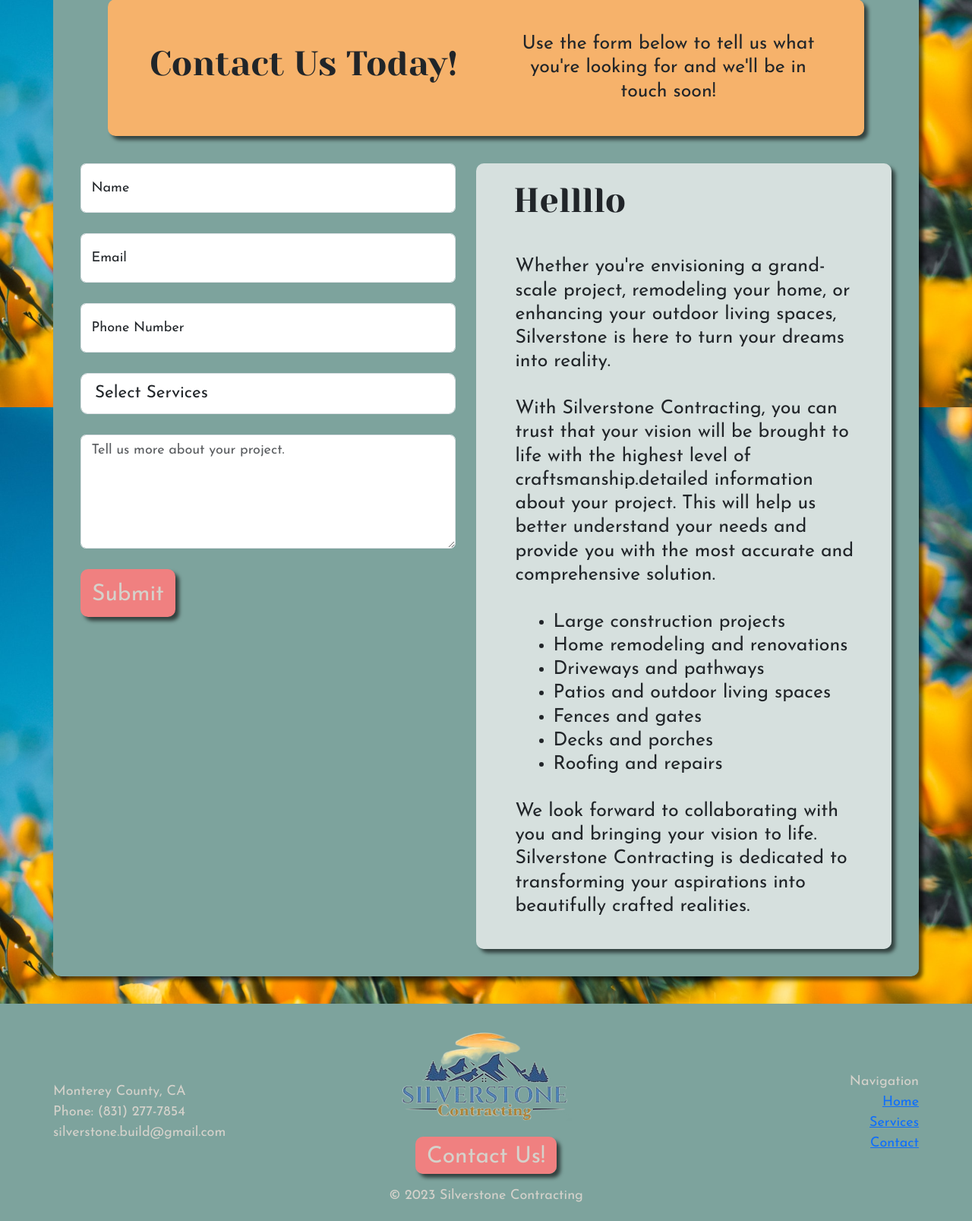
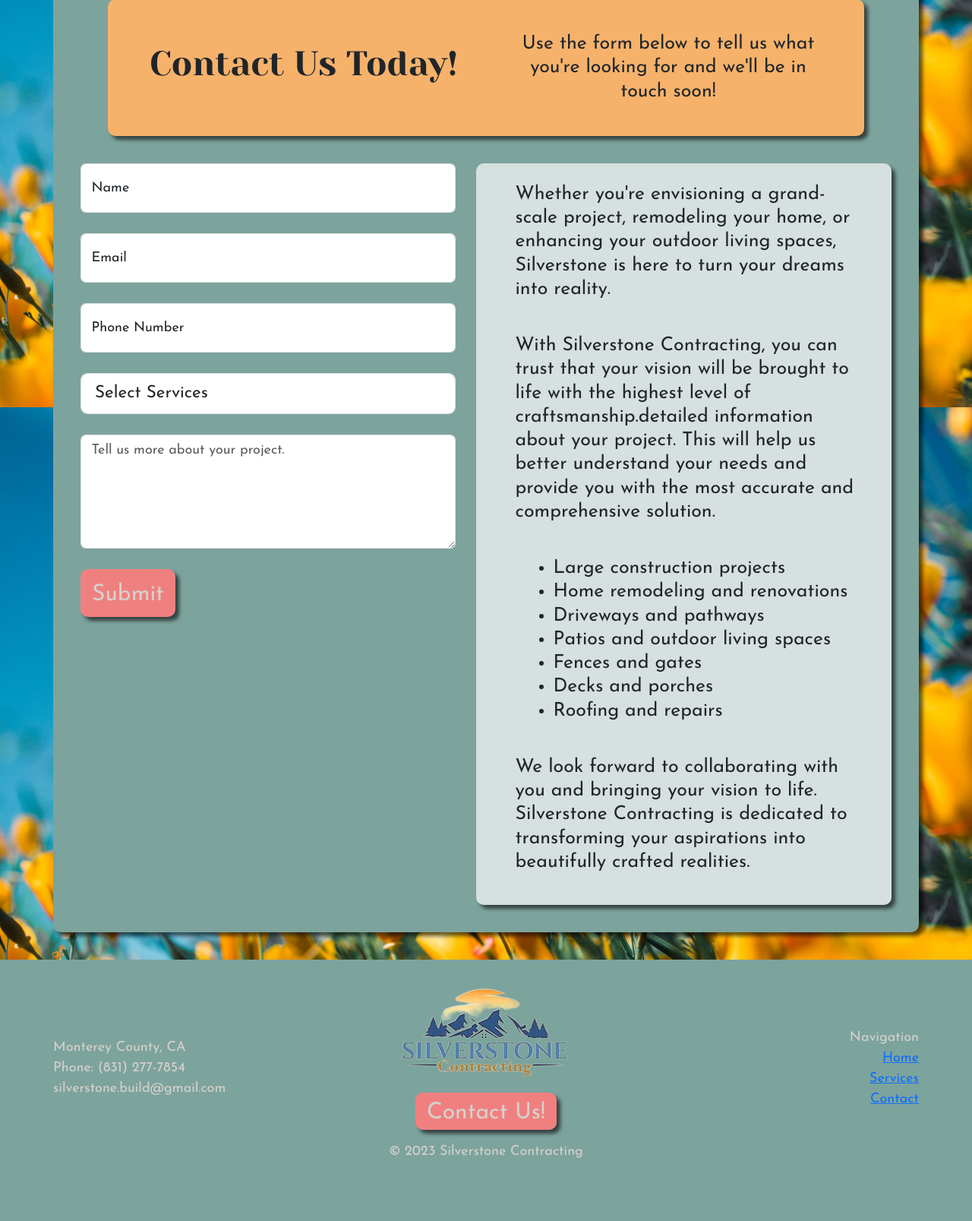
Before and after one commit to dr-acc/Silverstone_Contracting, a Flask app: page /contact in a window 1280 px wide. Shown: the part 318-1925 px from the top of the page at 76% size. After the commit the page ends 1842 px from the top, so only its background shows below. Run offline with Flask 3, Linux system fonts and the light colour scheme.

Commit message:
updated form submission, cleaning up contact page

```diff
--- a/emailme.py
+++ b/emailme.py
@@ -7,8 +7,8 @@ import os
 
 PORT = 465  # For SSL
 SMTP_SERVER = "smtp.gmail.com"
-SENDER = "justferfunan@gmail.com"  # Enter your address
-RECEIVER = "justferfunan@gmail.com"  # Enter receiver address
+SENDER = "silverstone.build@gmail.com"  # Enter your address
+RECEIVER = "silverstone.build@gmail.com"  # Enter receiver address
 PASSWORD = os.environ.get('SMTPPASSWORD')
 message = """\
 Subject: Hi there
--- a/static/css/contact.css
+++ b/static/css/contact.css
@@ -33,7 +33,7 @@
 
 .contact-text-body {
     line-height: 1.25;
-    padding: .5em .5em 0em 1em;
+    padding: 1em .5em 0em 1em;
     font-size: 25px;
 }
 
--- a/templates/contact.html
+++ b/templates/contact.html
@@ -92,7 +92,6 @@
       class="col-12 col-md-6 gray-transparency large-container-default h-100"
       id="contact-text"
     >
-      <h3 id="contact-text-header">Hellllo</h3>
       <p class="contact-text-body">
         Whether you're envisioning a grand-scale project, remodeling your home,
         or enhancing your outdoor living spaces, Silverstone is here to turn
```
Also changed, not shown: 1 other file.
